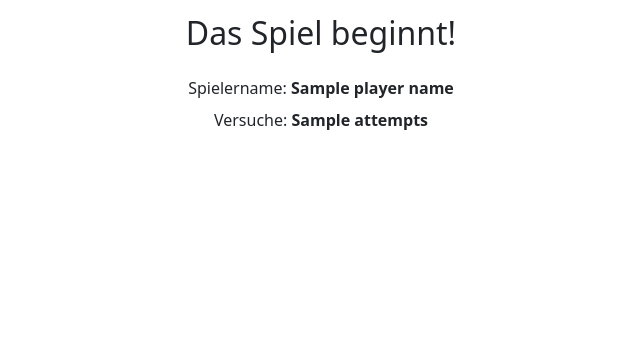
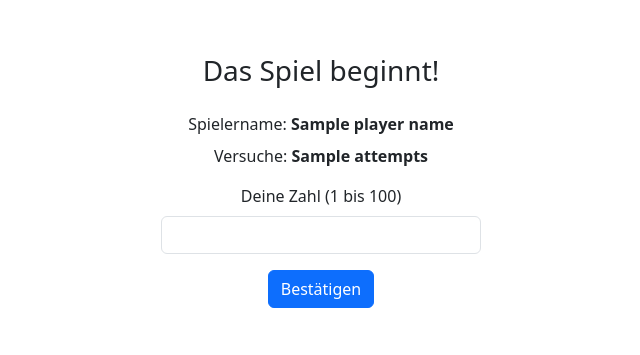
Before and after one commit to ohayentbs1/Zahlenraten, a Flask app: template templates/game.html in a window 1280 px wide. Shown: the part 66-421 px from the top of the page, without its empty margins (319-959 px from the left). Run offline with Flask 3, Linux system fonts and the light colour scheme; the template is opened without the code that fills it: most values are stand-ins (such as "Sample title", 1, 10 or a date in 2020); some libraries are stand-ins or nearby versions.

Commit message:
add input for number

```diff
--- a/app.py
+++ b/app.py
@@ -43,10 +43,16 @@ def start_game():
     return redirect(url_for('game'))
 
 
-@app.route('/game')
+@app.route('/game', methods=['GET', 'POST'])
 def game():
     if 'player_name' not in session or 'attempts' not in session:
         return redirect(url_for('index'))
+
+    if request.method == 'POST':
+        guess = request.form.get('guess', type=int)
+        if guess is None or not 1 <= guess <= 100:
+            abort(400, description='Die Zahl muss zwischen 1 und 100 liegen.')
+        session['attempts'] += 1
 
     return render_template(
         'game.html',
--- a/templates/game.html
+++ b/templates/game.html
@@ -1,11 +1,16 @@
 {% extends "base.html" %}
 
 {% block content %}
-
-<div class="container pt-2 pb-5 text-center">
-    <h2 class="mb-4">Das Spiel beginnt!</h2>
+<div class="container pt-2 pb-5 text-center mt-5">
+    <h3 class="mb-4">Das Spiel beginnt!</h3>
     <p class="mb-2">Spielername: <strong>{{ player_name }}</strong></p>
     <p>Versuche: <strong>{{ attempts }}</strong></p>
+
+    <form method="post" action="{{ url_for('game') }}" class="mx-auto" style="max-width: 20rem;">
+        <label for="guess" class="form-label">Deine Zahl (1 bis 100)</label>
+        <input type="number" class="form-control mb-3" id="guess" name="guess" min="1" max="100" required>
+        <button type="submit" class="btn btn-primary">Bestätigen</button>
+    </form>
 </div>
 
 {% endblock %}
```
